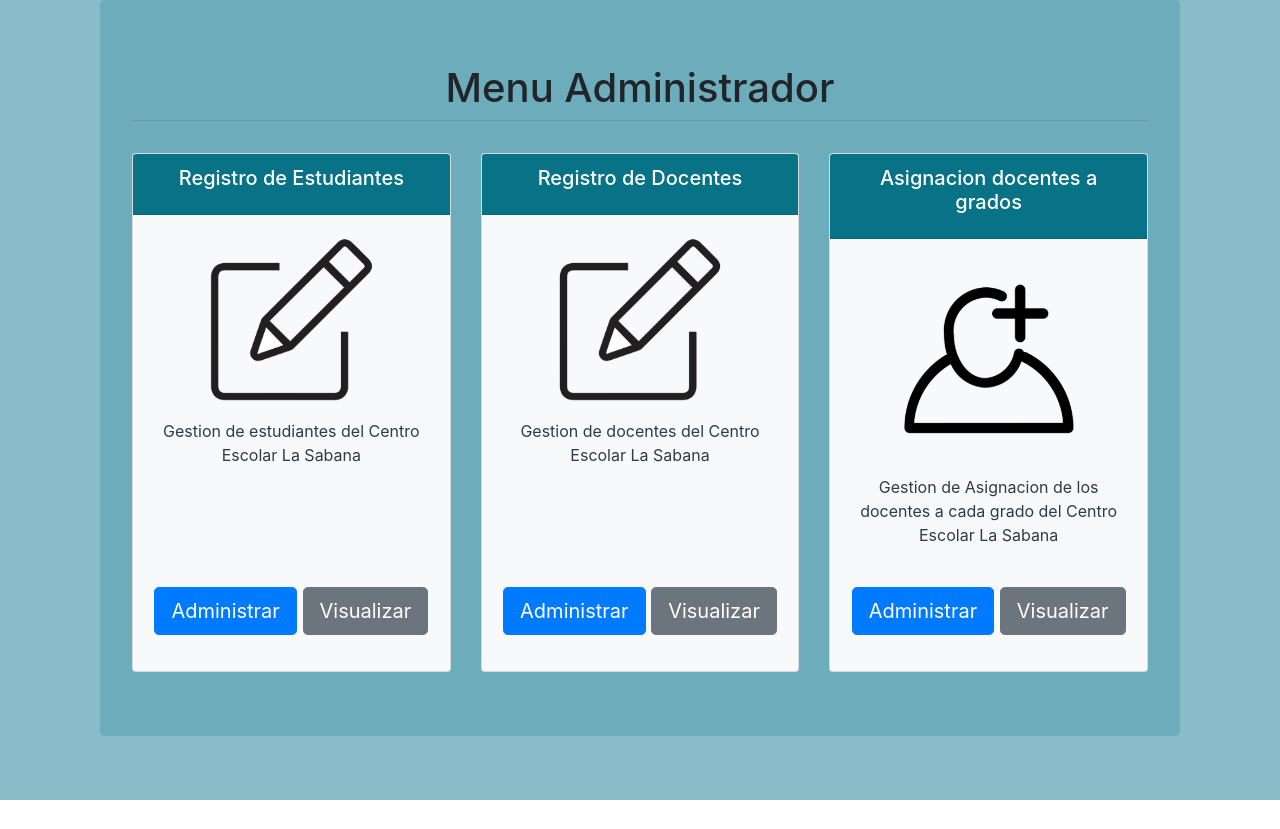
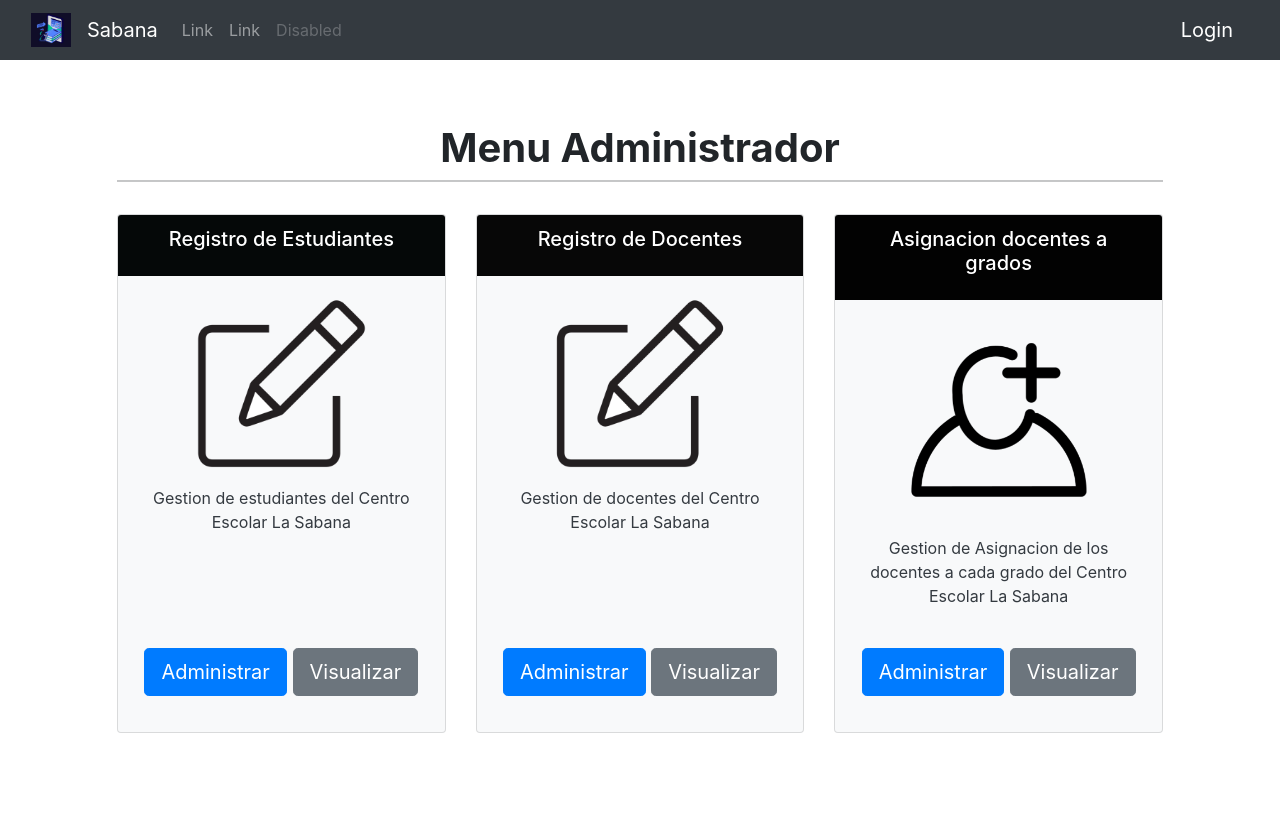
Before and after one commit to RR20102/DSI2024-SABANAPROYECT, a Django app: page /menuadministrador/ in a window 1280 px wide. Before the commit the page ends 800 px from the top, so only its background shows below. Run offline with Django 3.2, Linux system fonts and the light colour scheme; some libraries are stand-ins or nearby versions.

Commit message:
Login funcional con menu y asignacion de docente

```diff
--- a/Proyecto2024/settings.py
+++ b/Proyecto2024/settings.py
@@ -39,6 +39,7 @@ INSTALLED_APPS = [
     'django.contrib.sessions',
     'django.contrib.messages',
     'django.contrib.staticfiles',
+    'widget_tweaks',
 ]
 
 MIDDLEWARE = [
@@ -148,3 +149,7 @@ STATICFILES_DIRS = [BASE_DIR / "static"]
 # https://docs.djangoproject.com/en/3.2/ref/settings/#default-auto-field
 
 DEFAULT_AUTO_FIELD = 'django.db.models.BigAutoField'
+
+
+LOGIN_REDIRECT_URL = 'home'
+LOGOUT_REDIRECT_URL = 'login'
--- a/Proyecto2024/urls.py
+++ b/Proyecto2024/urls.py
@@ -15,10 +15,20 @@ Including another URLconf
 """
 from django.contrib import admin
 from django.urls import path
+#Codigo Agregado Daniel
 from accounts import views
+#Codigo Agregado Christian
+from django.urls import include
 
 urlpatterns = [
+    #Codigo Christian
     path('admin/', admin.site.urls),
+    #Añadido
+    #path('accounts/', include('django.contrib.auth.urls')),
+    path('', include('accounts.urls')),
+
+
+    #path('admin/', admin.site.urls),
     #Codigo Menu administrador - Agregado por Daniel
     path('menuadministrador/', views.menuadministrador, name='menuadministrador'),
     path('registroestudiante/', views.registroestudiante, name='registroestudiante'),
--- a/accounts/templates/accounts/administrarasignaciondocente.html
+++ b/accounts/templates/accounts/administrarasignaciondocente.html
@@ -1,6 +1,6 @@
-{% extends "accounts/templates/accounts/basedaniel.html" %}
+{% extends "accounts/templates/accounts/base.html" %}
 
-{% block titulo %}
+{% block title %}
 SABANA PROYECT
 {% endblock %}
 
--- /dev/null
+++ b/accounts/templates/accounts/base.html
@@ -0,0 +1,71 @@
+<!DOCTYPE html>
+<html lang="en">
+<head>
+    <meta charset="UTF-8">
+    <meta name="viewport" content="width=device-width, initial-scale=1.0">
+    <title>{% block title %} {% endblock %}</title>
+    <link href="https://cdn.jsdelivr.net/npm/bootstrap@5.0.2/dist/css/bootstrap.min.css" rel="stylesheet" integrity="sha384-EVSTQN3/azprG1Anm3QDgpJLIm9Nao0Yz1ztcQTwFspd3yD65VohhpuuCOmLASjC" crossorigin="anonymous">
+</head>
+<body>
+  {% load static %}
+    <!--Barra de Navegacion-->
+    <nav class="navbar navbar-expand-lg navbar-dark bg-dark">
+        <div class="container-fluid">
+          <a class="navbar-brand" href="#">
+            <img src="{% static 'menu/logo.png' %}" alt="" width="40" height="34">
+          </a>
+          <a class="navbar-brand" href="#">Sabana</a>
+          <button class="navbar-toggler" type="button" data-bs-toggle="collapse" data-bs-target="#navbarSupportedContent" aria-controls="navbarSupportedContent" aria-expanded="false" aria-label="Toggle navigation">
+            <span class="navbar-toggler-icon"></span>
+          </button>
+          <div class="collapse navbar-collapse" id="navbarSupportedContent">
+            <ul class="navbar-nav me-auto mb-2 mb-lg-0">
+              <li class="nav-item">
+                <a class="nav-link" href="#">Link</a>
+              </li>
+              <li class="nav-item">
+                <a class="nav-link" href="#">Link</a>
+              </li>
+              <li class="nav-item">
+                <a class="nav-link disabled" href="#" tabindex="-1" aria-disabled="true">Disabled</a>
+              </li>
+            </ul>
+            {% if user.is_authenticated %}
+              <ul class="navbar-nav">
+                <li class="nav-item dropdown bg-dark">
+                  <a class="nav-link dropdown-toggle" href="#" id="navbarDropdownMenuLink" role="button" data-bs-toggle="dropdown" aria-expanded="false">
+                    <span class="me-auto text-truncate" style="margin-left: 90px;">{{ user.username }}</span>
+                  </a>
+                  <ul class="dropdown-menu" aria-labelledby="navbarDropdownMenuLink">
+                    <li><a class="dropdown-item" href="#">Perfil</a></li>
+                    <li><a class="dropdown-item" href="{% url 'exit' %}">Salir</a></li>
+                  </ul>
+                </li>
+              </ul>
+            {% else %}
+             <ul class="navbar-nav">
+              <li class="navbar-brand">
+                Login
+              </li>
+             </ul>
+             {% endif %}
+          </div>
+        </div>
+      </nav>
+
+      {% block content %}
+
+
+
+
+      {% endblock %}
+
+
+
+
+
+
+    <script src="https://cdn.jsdelivr.net/npm/@popperjs/core@2.9.2/dist/umd/popper.min.js" integrity="sha384-IQsoLXl5PILFhosVNubq5LC7Qb9DXgDA9i+tQ8Zj3iwWAwPtgFTxbJ8NT4GN1R8p" crossorigin="anonymous"></script>
+    <script src="https://cdn.jsdelivr.net/npm/bootstrap@5.0.2/dist/js/bootstrap.min.js" integrity="sha384-cVKIPhGWiC2Al4u+LWgxfKTRIcfu0JTxR+EQDz/bgldoEyl4H0zUF0QKbrJ0EcQF" crossorigin="anonymous"></script>
+</body>
+</html>
--- a/accounts/templates/accounts/editarasignacion.html
+++ b/accounts/templates/accounts/editarasignacion.html
@@ -1,6 +1,6 @@
 {% extends "accounts/templates/accounts/basedaniel.html" %}
 
-{% block titulo %}
+{% block title %}
 Editar Asignación
 {% endblock %}
 
--- a/accounts/templates/accounts/menuadministrador.html
+++ b/accounts/templates/accounts/menuadministrador.html
@@ -1,6 +1,6 @@
-{% extends "accounts/templates/accounts/basedaniel.html" %}
+{% extends "accounts/templates/accounts/base.html" %}
 
-{% block titulo %} SABANA PROYECT  {%endblock %}
+{% block title %} SABANA PROYECT  {%endblock %}
 
 {% load static %}
 
@@ -11,11 +11,11 @@
 <head>
     <meta charset="UTF-8">
     <meta name="viewport" content="width=device-width, initial-scale=1.0">
-    <title>Mi Proyecto</title>
+    <title></title>
     <link rel="stylesheet" href="https://stackpath.bootstrapcdn.com/bootstrap/4.5.2/css/bootstrap.min.css">
     <style>
         body {
-            background-color: rgb(136, 188, 201);  /* Cambia el color de fondo de toda la página */
+            background-color: rgb(255, 255, 255);  /* Cambia el color de fondo de toda la página */
         }
         .card {
             height: 100%;
@@ -28,15 +28,15 @@
 </head>
 <body>
     <div class="container">
-        <div class="jumbotron" style="background-color: #08728737!important;">
-            <center><h1 class="display-6"> Menu Administrador  </h1></center>
+        <div class="jumbotron" style="background-color: #ffffff37!important;">
+            <center><h1 class="display-6 fw-bold"> Menu Administrador  </h1></center>
             <hr class="my-2">
             <br>
 
             <div class="row">
                 <div class="col-md-4 d-flex">
                     <div class="card text-dark bg-light text-center w-100">
-                        <div class="card-header text-white bg-dark" style="background-color: #087287!important;">
+                        <div class="card-header text-white bg-dark" style="background-color: #050808!important;">
                             <h5 class="card-title" style="color: #ffffff!important;"> Registro de Estudiantes </h5>
                         </div>
                         <div class="card-body d-flex flex-column">
@@ -55,7 +55,7 @@
 
                 <div class="col-md-4 d-flex">
                     <div class="card text-dark bg-light text-center w-100">
-                        <div class="card-header text-white bg-dark" style="background-color: #087287!important;">
+                        <div class="card-header text-white bg-dark" style="background-color: #070707!important;">
                             <h5 class="card-title">Registro de Docentes</h5>
                         </div>
                         <div class="card-body d-flex flex-column">
@@ -74,7 +74,7 @@
 
                 <div class="col-md-4 d-flex">
                     <div class="card text-dark bg-light text-center w-100">
-                        <div class="card-header text-white bg-dark" style="background-color: #087287!important;">
+                        <div class="card-header text-white bg-dark" style="background-color: #020202!important;">
                             <h5 class="card-title" style="color: #ffffff!important;"> Asignacion docentes a grados   </h5>
                         </div>
                         <div class="card-body d-flex flex-column">
@@ -103,7 +103,7 @@
 
 <style>
     body {
-        background-color: rgb(136, 188, 201);  /* Cambia el color de fondo de toda la página */
+        background-color: rgb(255, 255, 255);  /* Cambia el color de fondo de toda la página */
     }
 </style>
 {%endblock %}
--- a/accounts/templates/accounts/visualizarasignaciondocente.html
+++ b/accounts/templates/accounts/visualizarasignaciondocente.html
@@ -1,7 +1,7 @@
-{% extends "accounts/templates/accounts/basedaniel.html" %}
+{% extends "accounts/templates/accounts/base.html" %}
 
-{% block titulo %}
-SABANA PROYECT - Visualización de Asignaciones
+{% block title %}
+SABANA PROYECT
 {% endblock %}
 
 {% block content %}
--- a/accounts/urls.py
+++ b/accounts/urls.py
@@ -1,7 +1,13 @@
 from django.urls import path
+#from django.contrib import admin
 from . import views
 
 urlpatterns = [
+    #Codio Login - Codigo Chritian
+    path('accounts/login/', views.login_view, name='login'),
+    path('', views.home, name='home'),
+    path('accounts/logout/',views.exit,name='exit'),
+
     #Codigo Menu administrador - Agregado por Daniel
     path('menuadministrador/', views.menuadministrador, name='menuadministrador'),
     path('registroestudiante/', views.registroestudiante, name='registroestudiante'),
--- a/accounts/views.py
+++ b/accounts/views.py
@@ -1,9 +1,40 @@
 from django.shortcuts import render, get_object_or_404, redirect
-#Importacion de modelos de la base de datos
+#Importacion de modelos de la base de datos - Codigo Daniel
 from .models import Docente, Grado, Seccion, Asignacion
 from .forms import AsignacionForm
 from django.contrib import messages  # Importa messages
 
+#Codigo Christian
+from django.contrib.auth import authenticate, login, logout
+from django.http import HttpResponse
+from django.contrib import messages
+from django.contrib.auth.decorators import login_required
+from .forms import LoginForm
+
+#Login Codigo Christian
+def login_view(request):
+
+    form = LoginForm()
+    if request.method == 'POST':
+        username = request.POST['username']
+        password = request.POST['password']
+        user = authenticate(request, username=username, password=password)
+        if user is not None:
+            login(request, user)
+            return redirect('menuadministrador')
+        else:
+            messages.error(request, 'Credenciales Invalidas.')
+
+    return render(request, 'accounts/login.html', {'form': form})
+
+@login_required
+def home(request):
+
+    return render(request, 'accounts/home.html')
+
+def exit(request):
+    logout(request)
+    return redirect('home')
 
 
 #Codigo Menu administrador - Agregado por Daniel
```
Also changed, not shown: accounts/forms.py (+26 -0 lines), accounts/models.py (+30 -0 lines), accounts/templates/accounts/home.html (added, +8 -0 lines), accounts/templates/accounts/login.html (added, +58 -0 lines), accounts/static/menu/logo.png (added), accounts/static/menu/logo_log.png (added).
